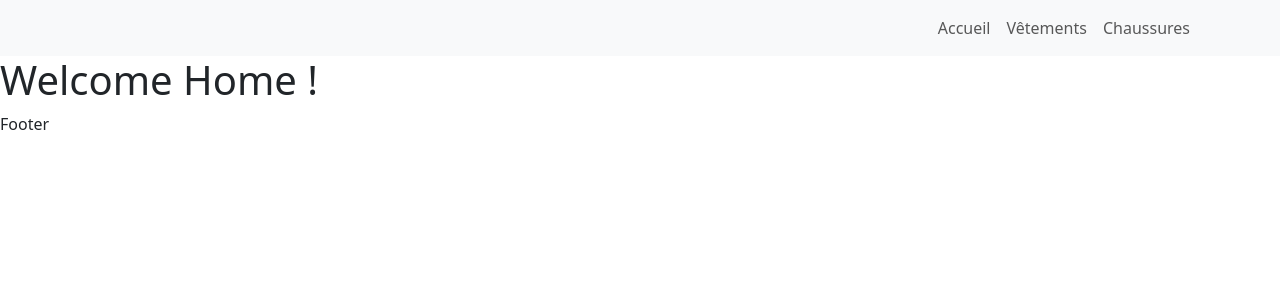
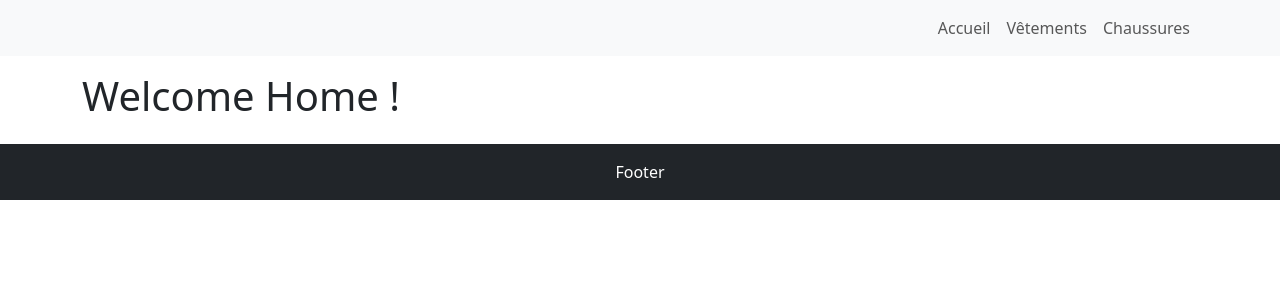
Before and after one commit to Drixx05/routage, a React (Vite) app: page / in a window 1280 px wide. Shown: the top 300 px of the page. Built offline with nearby package versions, Linux system fonts and the light colour scheme.

Commit message:
Footer styled

```diff
--- a/src/App.jsx
+++ b/src/App.jsx
@@ -10,7 +10,7 @@ function App() {
 			<Route element={<Layout />}>
 				<Route path="/" element={<Home />} />
 				<Route path="/categorie/:category" element={<Category />} />
-        <Route path="*" element={<NotFound />} />
+				<Route path="*" element={<NotFound />} />
 			</Route>
 		</Routes>
 	);
--- a/src/components/Footer.jsx
+++ b/src/components/Footer.jsx
@@ -1,7 +1,7 @@
 export default function Footer() {
 	return (
-		<footer>
-			<p>Footer</p>
+		<footer className="bg-dark text-white text-center py-3 mt-auto">
+			<p className="mb-0">Footer</p>
 		</footer>
 	);
 }
--- a/src/components/Layout.jsx
+++ b/src/components/Layout.jsx
@@ -1,14 +1,15 @@
 import Header from "./Header";
 import Footer from "./Footer";
 import { Outlet } from "react-router";
+import Container from "react-bootstrap/Container";
 
 const Layout = () => {
 	return (
 		<>
 			<Header />
-			<main>
+			<Container as="main" className="py-3">
 				<Outlet />
-			</main>
+			</Container>
 			<Footer />
 		</>
 	);
```
